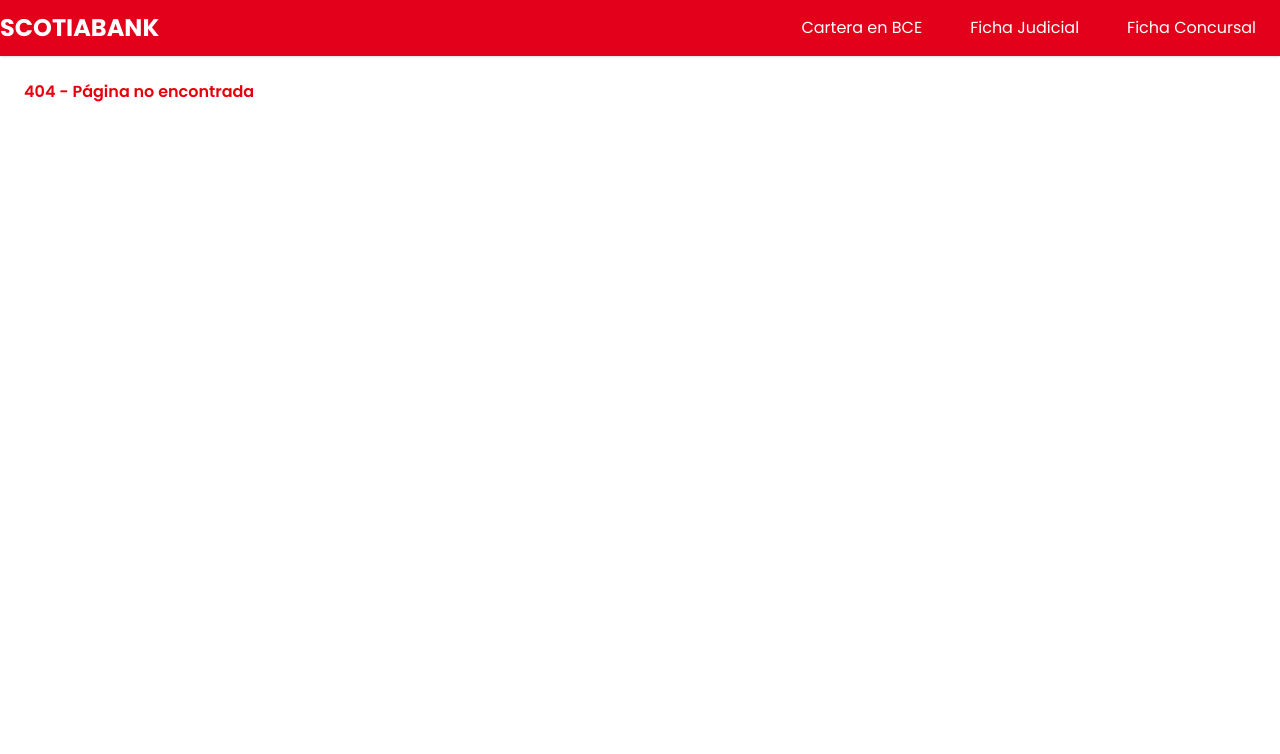
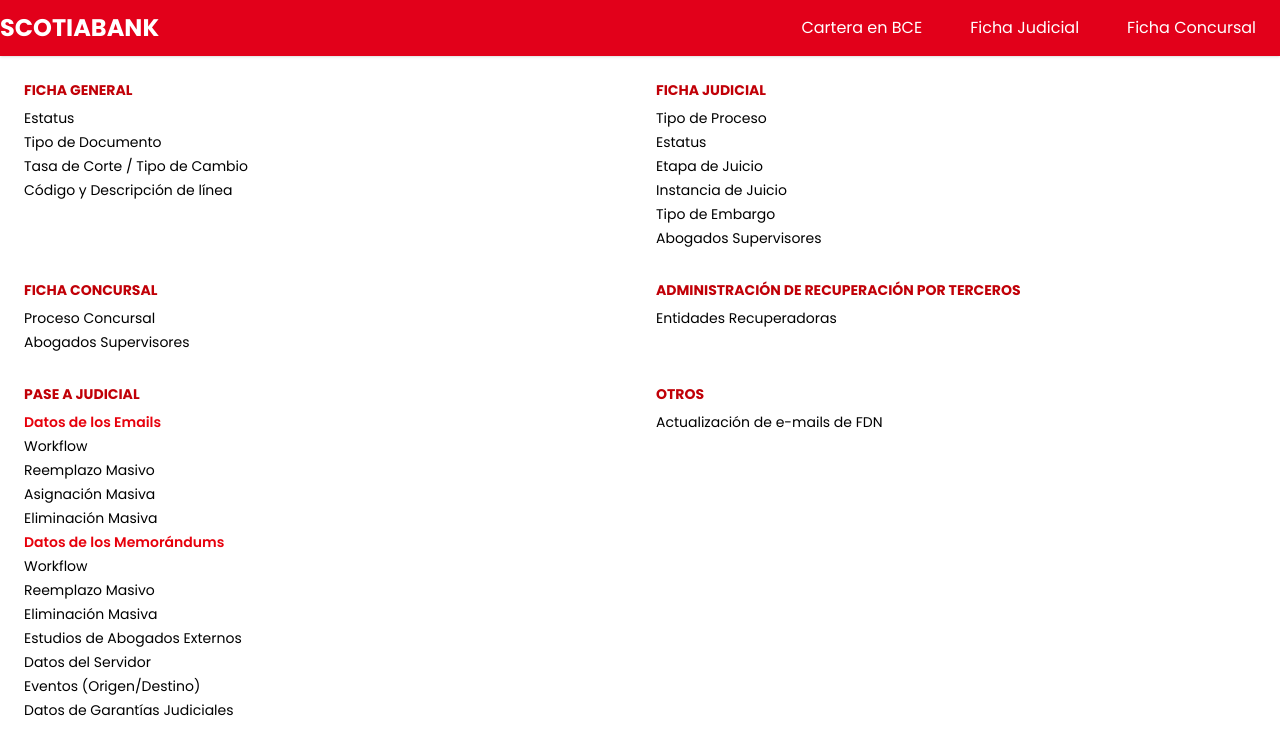
Before and after one commit to percycordova/example-arqui, a React (Vite) app: page /bce/parametros in a window 1280 px wide. Before the commit this address had no page. Shown: the top 754 px of the page. Built offline with nearby package versions, Linux system fonts and the light colour scheme.

Commit message:
se avanza vista de menu principal en cartera BCE

```diff
--- a/src/components/common/header/Header.tsx
+++ b/src/components/common/header/Header.tsx
@@ -1,6 +1,7 @@
 import { Typography } from '@/components/ui';
 import { Navbar } from '../navbar/NavBar';
 import { NavItem } from '../navbar/types';
+import { useNavigate } from 'react-router-dom';
 
 const menuData: NavItem[] = [
   {
@@ -25,10 +26,16 @@
   },
 ];
 export const Header = () => {
+  const navigate = useNavigate();
   return (
     <header className="bg-primary shadow">
       <div className="flex items-center justify-between  text-white  max-w-7xl mx-auto">
-        <Typography variant="title" as="h1" className="text-white cursor-pointer">
+        <Typography
+          variant="title"
+          as="h1"
+          className="text-white cursor-pointer"
+          onClick={() => navigate('/')}
+        >
           SCOTIABANK
         </Typography>
         <Navbar items={menuData} />
--- a/src/layouts/AppLayout.tsx
+++ b/src/layouts/AppLayout.tsx
@@ -5,7 +5,9 @@
   return (
     <>
       <Header />
-      <Outlet />
+      <div className="max-w-7xl mx-auto ">
+        <Outlet />
+      </div>
     </>
   );
 };
--- /dev/null
+++ b/src/modules/portfolio-bce/components/index.ts
@@ -0,0 +1 @@
+export { MainMenu } from "./mainMenu/MainMenu"
--- /dev/null
+++ b/src/modules/portfolio-bce/components/mainMenu/MainMenu.tsx
@@ -0,0 +1,80 @@
+import { IMainMenu } from '../../types/mainMenu';
+
+const menu: IMainMenu[] = [
+  {
+    title: 'FICHA GENERAL',
+    items: [
+      'Estatus',
+      'Tipo de Documento',
+      'Tasa de Corte / Tipo de Cambio',
+      'Código y Descripción de línea',
+    ].map(label => ({ label })),
+  },
+  {
+    title: 'FICHA JUDICIAL',
+    items: [
+      'Tipo de Proceso',
+      'Estatus',
+      'Etapa de Juicio',
+      'Instancia de Juicio',
+      'Tipo de Embargo',
+      'Abogados Supervisores',
+    ].map(label => ({ label })),
+  },
+  {
+    title: 'FICHA CONCURSAL',
+    items: ['Proceso Concursal', 'Abogados Supervisores'].map(label => ({ label })),
+  },
+  {
+    title: 'ADMINISTRACIÓN DE RECUPERACIÓN POR TERCEROS',
+    items: ['Entidades Recuperadoras'].map(label => ({ label })),
+  },
+  {
+    title: 'PASE A JUDICIAL',
+    items: [
+      { label: 'Datos de los Emails', highlighted: true },
+      { label: 'Workflow' },
+      { label: 'Reemplazo Masivo' },
+      { label: 'Asignación Masiva' },
+      { label: 'Eliminación Masiva' },
+      { label: 'Datos de los Memorándums', highlighted: true },
+      { label: 'Workflow' },
+      { label: 'Reemplazo Masivo' },
+      { label: 'Eliminación Masiva' },
+      { label: 'Estudios de Abogados Externos' },
+      { label: 'Datos del Servidor' },
+      { label: 'Eventos (Origen/Destino)' },
+      { label: 'Datos de Garantías Judiciales' },
+    ],
+  },
+  {
+    title: 'OTROS',
+    items: [{ label: 'Actualización de e-mails de FDN' }],
+  },
+];
+
+export const MainMenu = () => {
+  return (
+    <div className="p-6">
+      <div className="grid grid-cols-2 gap-8 items-start justify-center">
+        {menu.map((section, index) => (
+          <div key={index}>
+            <h3 className="text-red-700 font-bold uppercase text-sm mb-2">{section.title}</h3>
+            <ul className="space-y-1">
+              {section.items.map((item, idx) => (
+                <li
+                  key={idx}
+                  className={`text-sm cursor-pointer ${
+                    item.highlighted ? 'text-red-600 font-semibold' : 'text-black'
+                  } hover:underline`}
+                >
+                  {item.label}
+                </li>
+              ))}
+            </ul>
+          </div>
+        ))}
+      </div>
+    </div>
+  );
+};
--- /dev/null
+++ b/src/modules/portfolio-bce/pages/home/BCEHomePage.tsx
@@ -0,0 +1,10 @@
+import { MainMenu } from '../../components';
+const BCEHomePage = () => {
+  return (
+    <div>
+      <MainMenu />
+    </div>
+  );
+};
+
+export const Component = BCEHomePage;
--- /dev/null
+++ b/src/modules/portfolio-bce/types/mainMenu.ts
@@ -0,0 +1,4 @@
+export interface IMainMenu {
+  title: string;
+  items: { label: string; highlighted?: boolean }[];
+}
--- a/src/routes/router.tsx
+++ b/src/routes/router.tsx
@@ -5,11 +5,17 @@
   {
     element: <AppLayout />,
     children: [
+      /* Rutas generales */
       { path: '/', lazy: () => import('@/pages/home/HomePage') },
       {
         path: '*',
         lazy: () => import('@/pages/notFound/NotFoundPage'),
       },
+      /* Rutas para el módulo BCE */
+      {
+        path: '/bce/parametros',
+        lazy: () => import('@/modules/portfolio-bce/pages/home/BCEHomePage'),
+      },
     ],
   },
 ]);
```
